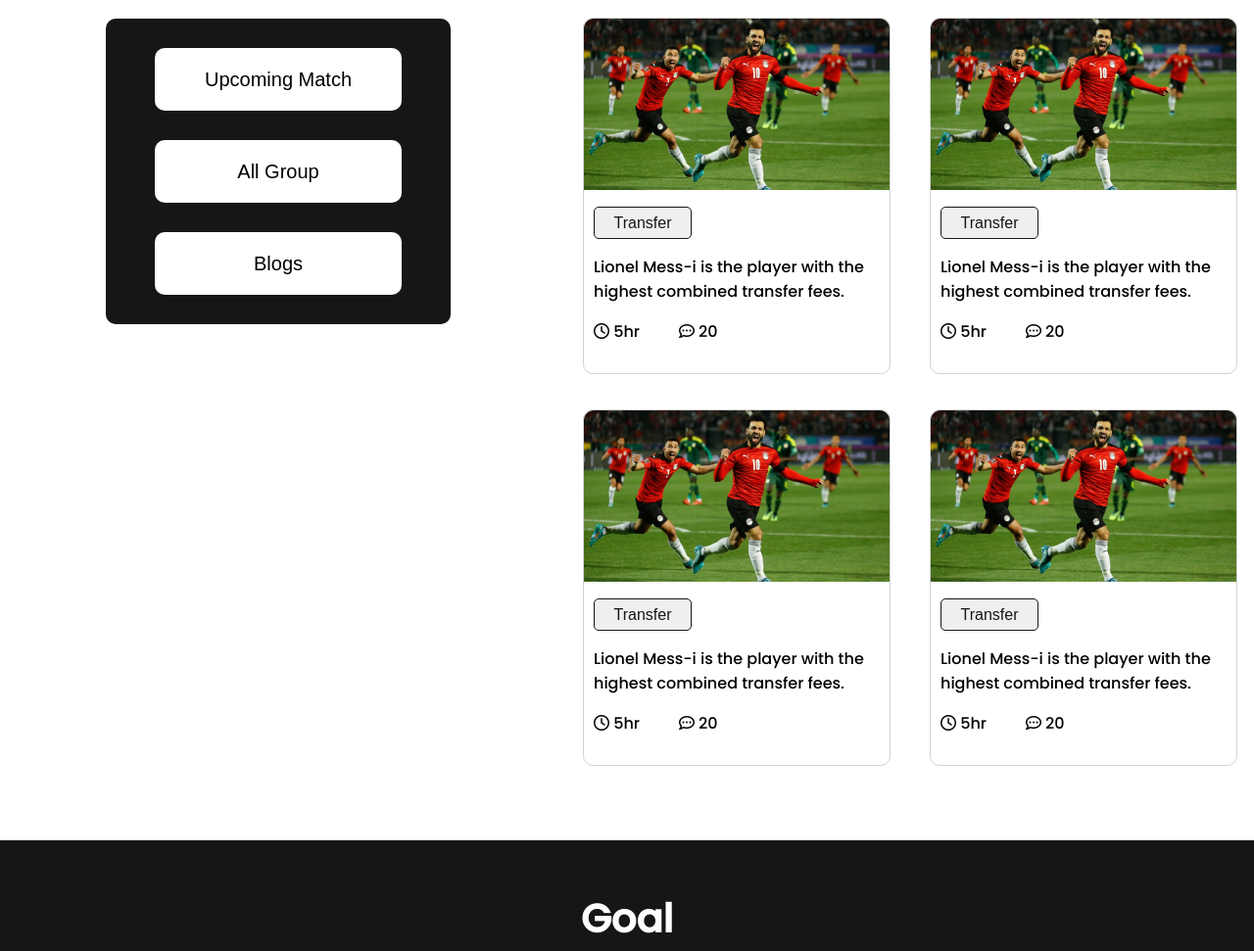
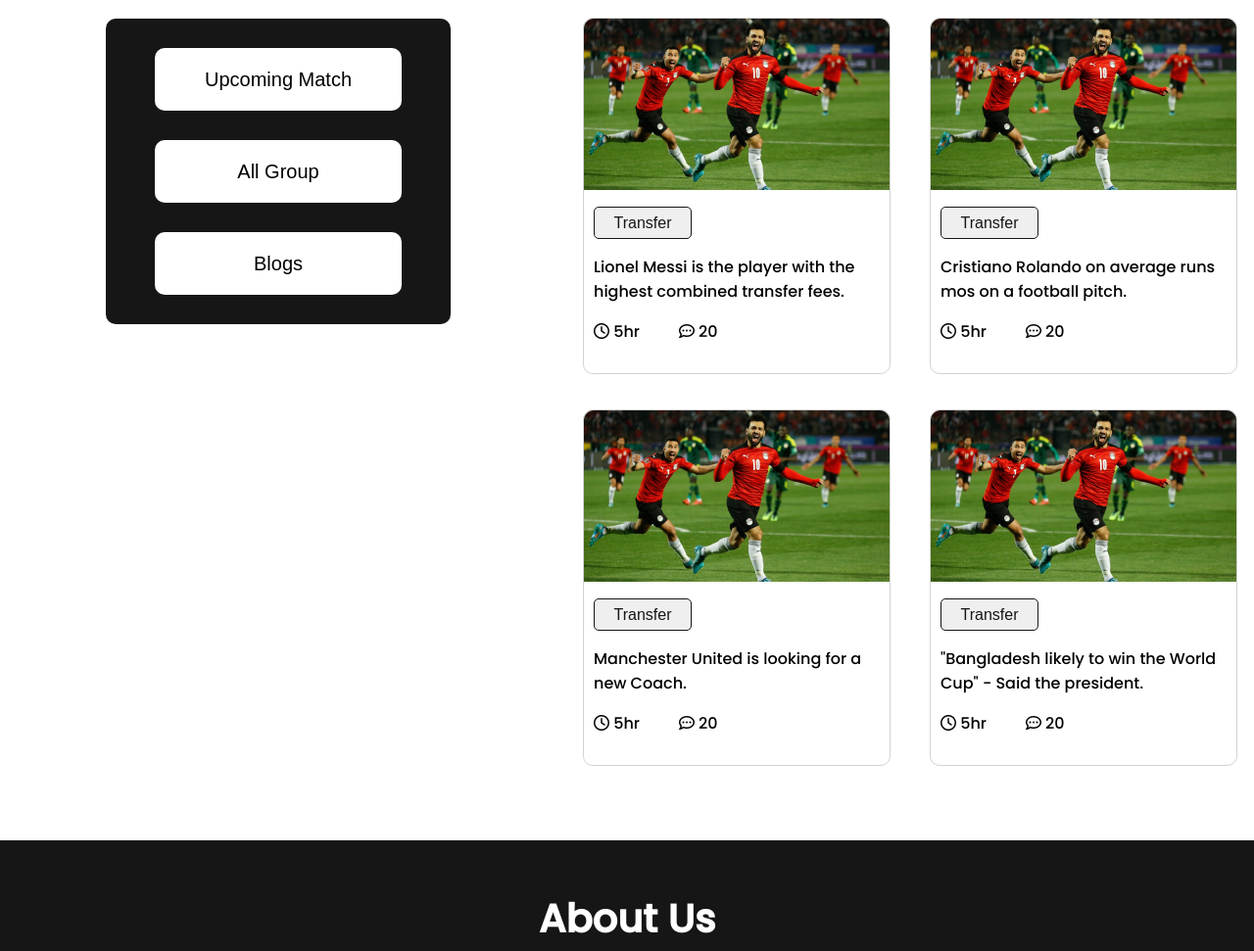
Before and after one commit to siam-asrar/fifa-world-cup, a plain HTML site: page index.html in a window 1280 px wide. Shown: the part 805-1776 px from the top of the page at 98% size. Drawn offline with Linux system fonts and the light colour scheme; a web font is replaced by a local one.

Commit message:
Using the additioanl extra time

```diff
--- a/index.html
+++ b/index.html
@@ -5,7 +5,7 @@
     <meta charset="UTF-8">
     <meta http-equiv="X-UA-Compatible" content="IE=edge">
     <meta name="viewport" content="width=device-width, initial-scale=1.0">
-    <title>FIFA World Cup</title>
+    <title>Football World Cup</title>
     <!--Site Icon-->
     <link rel="shortcut icon" href="assets/icons/worldcup-icon.png" type="image/x-icon">
     <!--Style Sheet-->
@@ -24,7 +24,7 @@
                         The Beautiful Game
                     </h1>
                     <p class="banner-para">
-                        Time for World Cup (2023) Again. A lot of teams are Favorites this time!
+                        World Cup is about to begin. Brazil is a hot favorite this time!
                     </p>
                     <br>
                     <button class="watch-live" type="submit">
@@ -60,7 +60,7 @@
                         <img src="assets/images/Blog Image.png" alt="Goal">
                         <button type="submit"><a href="">Transfer</a></button>
                         <p class="match-story">
-                            Lionel Mess-i is the player with the highest combined transfer fees.
+                            Lionel Messi is the player with the highest combined transfer fees.
                         </p>
                     </div>
                     <div class="match-details">
@@ -77,7 +77,7 @@
                         <img src="assets/images/Blog Image.png" alt="Goal">
                         <button type="submit"><a href="">Transfer</a></button>
                         <p class="match-story">
-                            Lionel Mess-i is the player with the highest combined transfer fees.
+                            Cristiano Rolando on average runs mos on a football pitch.
                         </p>
                     </div>
                     <div class="match-details">
@@ -94,7 +94,7 @@
                         <img src="assets/images/Blog Image.png" alt="Goal">
                         <button type="submit"><a href="">Transfer</a></button>
                         <p class="match-story">
-                            Lionel Mess-i is the player with the highest combined transfer fees.
+                            Sergio Ramos likely to move into a new club.
                         </p>
                     </div>
                     <div class="match-details">
@@ -111,7 +111,7 @@
                         <img src="assets/images/Blog Image.png" alt="Goal">
                         <button type="submit"><a href="">Transfer</a></button>
                         <p class="match-story">
-                            Lionel Mess-i is the player with the highest combined transfer fees.
+                            Manchester United is looking for a new Coach.
                         </p>
                     </div>
                     <div class="match-details">
@@ -128,7 +128,7 @@
                         <img src="assets/images/Blog Image.png" alt="Goal">
                         <button type="submit"><a href="">Transfer</a></button>
                         <p class="match-story">
-                            Lionel Mess-i is the player with the highest combined transfer fees.
+                            "Bangladesh likely to win the World Cup" - Said the president.
                         </p>
                     </div>
                     <div class="match-details">
@@ -145,7 +145,7 @@
                         <img src="assets/images/Blog Image.png" alt="Goal">
                         <button type="submit"><a href="">Transfer</a></button>
                         <p class="match-story">
-                            Lionel Mess-i is the player with the highest combined transfer fees.
+                            You can be a professional football player! Click above for details.
                         </p>
                     </div>
                     <div class="match-details">
@@ -168,7 +168,7 @@
         <footer>
             <div class="footer-main">
                 <div class="footer-banner">
-                    <h2>Goal</h2>
+                    <h2>About Us</h2>
                 </div>
                 <hr>
                 <div class="footer-menu">
```
Also changed, not shown: assets/style/style.css (+15 -1 lines), upcoming-match.html (+3 -3 lines).
